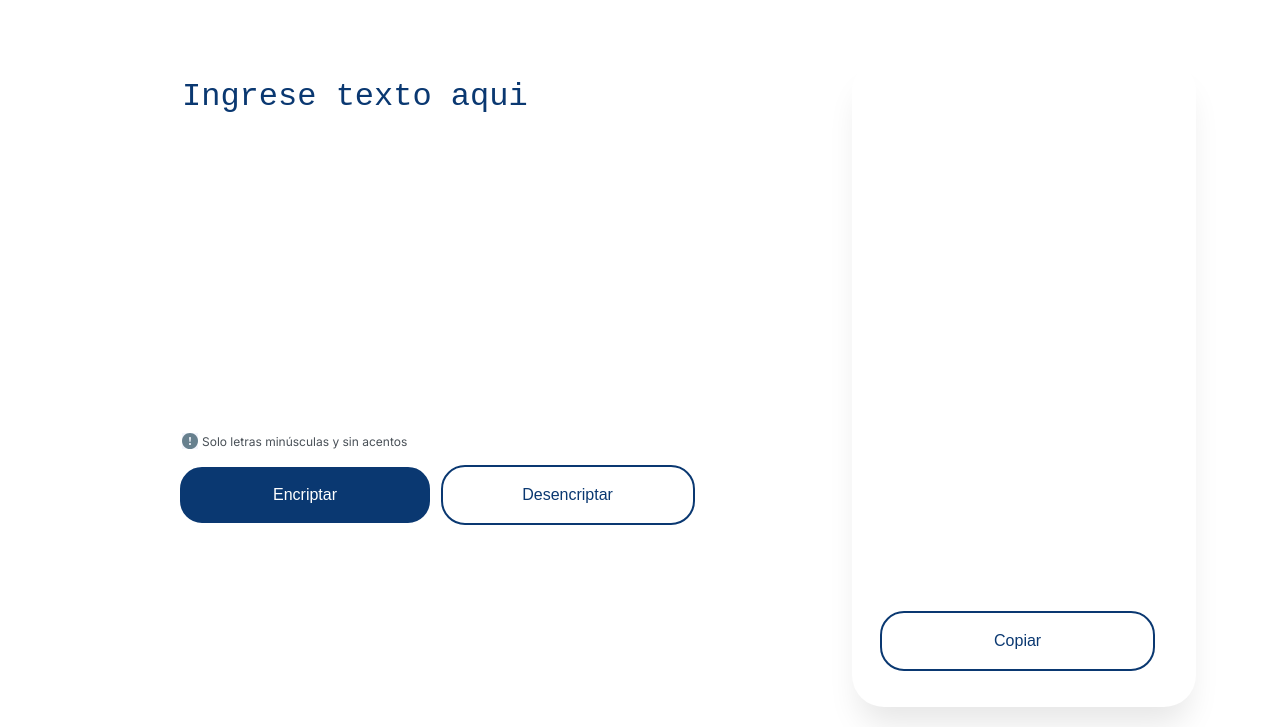
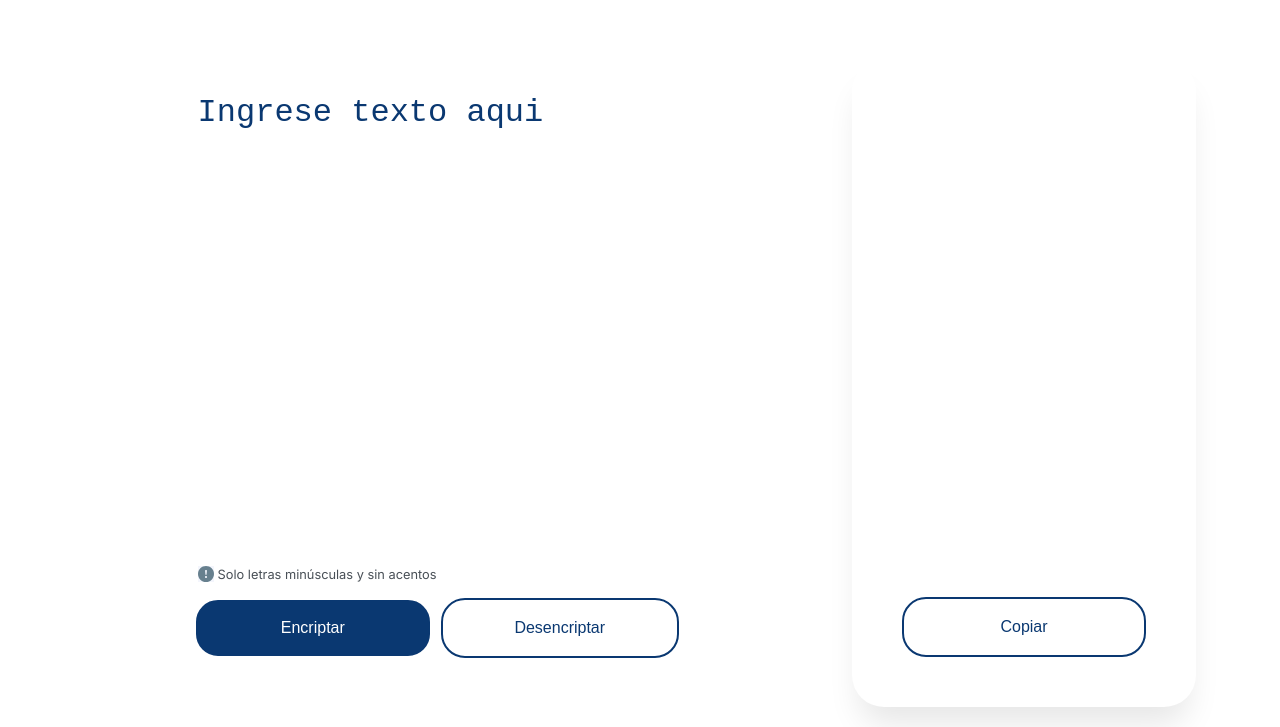
Before and after one commit to BrayanDaga/encriptador-alura, a plain HTML site: page index.html in a window 1280 px wide. Both pictures are taken after a click on the button "Encriptar". Shown: the part 73-800 px from the top of the page. Drawn offline with Linux system fonts and the light colour scheme.

Commit message:
Cambiando contenedor y javascript

```diff
--- a/main.js
+++ b/main.js
@@ -1,32 +1,27 @@
-const codigos = ["ai", "enter", "imes", "ober", "ufat"];
-const letras = ["a", "e", "i", "o", "u"];
-
 const textForm = document.querySelector("#texto-form");
 const btnEncriptar = document.querySelector("#btn-encriptar");
 const btnDesencriptar = document.querySelector("#btn-desencriptar");
 const cardContent = document.querySelector(".card");
 
-const template = `<p id="texto-descifrado">Lorem ipsum dolor sit amet, consectetur adipiscing elit. Orci montes, sit et diam
-                risus scelerisque vitae est. Tortor
-                maecenas nunc ut laoreet. Eget diam mauris quam quisque ut eget fringilla sit elit. Libero, sodales duis
-                fames id diam
-                feugiat aliquet non egestas.</p>
-            <button class="btn-secondary">Copiar</button>`;
+let texto2 = "";
+let texto1 = "";
 
-btnDesencriptar.onclick = () => {
-  let texto1 = textForm.value;
-  let texto2 = texto1.replaceAll("ai", "a");
+function desencriptar(evento) {
+  texto1 = textForm.value;
+  console.log(texto1);
+
+  texto2 = texto1.replaceAll("ai", "a");
   texto2 = texto2.replaceAll("enter", "e");
   texto2 = texto2.replaceAll("imes", "i");
   texto2 = texto2.replaceAll("ober", "o");
   texto2 = texto2.replaceAll("ufat", "u");
 
   cardContent.innerHTML = callTemplate(texto2);
-};
+}
+function encriptar(evento) {
+  texto1 = textForm.value;
+  console.log(texto1);
 
-btnEncriptar.onclick = () => {
-  let texto1 = textForm.value;
-  let texto2 = "";
   for (let i = 0; i < texto1.length; i++) {
     switch (texto1[i]) {
       case "a":
@@ -50,15 +45,11 @@ btnEncriptar.onclick = () => {
     }
   }
   cardContent.innerHTML = callTemplate(texto2);
-};
+}
 
-function reemplazarLetras(str) {
-  str.replaceAll("a", "ai");
-  str.replaceAll("e", "ai");
-  str.replaceAll("i", "ai");
-  str.replaceAll("o", "ai");
-  str.replaceAll("u", "ai");
-}
+btnDesencriptar.onclick = desencriptar;
+
+btnEncriptar.onclick = encriptar;
 
 function callTemplate(val) {
   return `<p id="texto-descifrado">${val} </p>
--- a/style.css
+++ b/style.css
@@ -31,23 +31,27 @@ body {
   padding: 20px 20px 20px 100px;
 }
 
+.formulario,
+.card {
+  height: 100%;
+  padding: 1.6rem;
+}
+
 .formulario {
   width: calc(66.67% - 140px);
-  height: 100%;
-  padding: 10px;
+
   float: left;
 }
 
 textarea {
   width: calc(100% - 16px);
   padding: 8px;
-  font-size: 32px;
+  font-size: 2rem;
   border: none;
   outline: none;
   resize: none;
   color: var(--dark-blue-300);
-  height: 300px;
-  height: 360px;
+  height: 80%;
   font-weight: 400;
   line-height: 2.5rem;
 }
@@ -56,13 +60,13 @@ textarea::placeholder {
   color: var(--dark-blue-300);
   font-weight: 400;
   line-height: 2.5rem;
-  font-size: 32px;
+  font-size: 2rem;
 }
 
 .info-text {
   color: var(--gray-400);
   font-weight: 400;
-  font-size: 12px;
+  font-size: 0.8em;
   margin: 5px 0.5rem 0;
 }
 
@@ -82,7 +86,7 @@ button {
   padding: 12px;
   outline: none;
   font-weight: 400;
-  font-size: 16px;
+  font-size: 1rem;
   line-height: 1.2rem;
   text-align: center;
   cursor: pointer;
@@ -104,15 +108,12 @@ button {
   border-radius: 24px;
 }
 .card {
-  position: relative;
+  /* position: relative; */
   float: right;
   width: 33.33%;
   margin: 0 0 0 60px;
-  height: 100%;
-  padding: 24px;
   background: white;
   /* shadow */
-
   box-shadow: 0px 24px 32px -8px rgba(0, 0, 0, 0.1);
   border-radius: 32px;
   word-wrap: break-word;
@@ -130,11 +131,11 @@ button {
 }
 .card p:first-of-type {
   color: var(--gray-500);
-  font-size: 24px;
+  font-size: 1.4rem;
   font-weight: 700;
 }
 .card p:last-of-type {
-  font-size: 16px;
+  font-size: 1rem;
   font-weight: 400;
 }
 
@@ -143,31 +144,19 @@ button {
   font-size: 24px;
   line-height: 1.7rem;
   text-align: justify;
-  margin: 0 0 88px 0;
+  margin: 0;
   color: var(--gray-400);
   height: 80%;
   overflow: auto;
 }
 
 .card button {
-  position: absolute;
   width: 80%;
   bottom: 36px;
 }
 
-/* Móviles en horizontal o tablets en vertical
-    */
-@media screen and (max-width: 480px) {
-  .formulario,
-  .card {
-    clear: float;
-  }
+.card .btn-secondary {
+  width: calc(90% - 20px);
+  display: block;
+  margin: 2.16rem auto;
 }
-
-/* Tablets en horizonal y escritorios normales */
-@media (min-width: 1024px) {
-}
-
-/* Escritorios muy anchos*/
-@media (min-width: 1200px) {
-}
```
